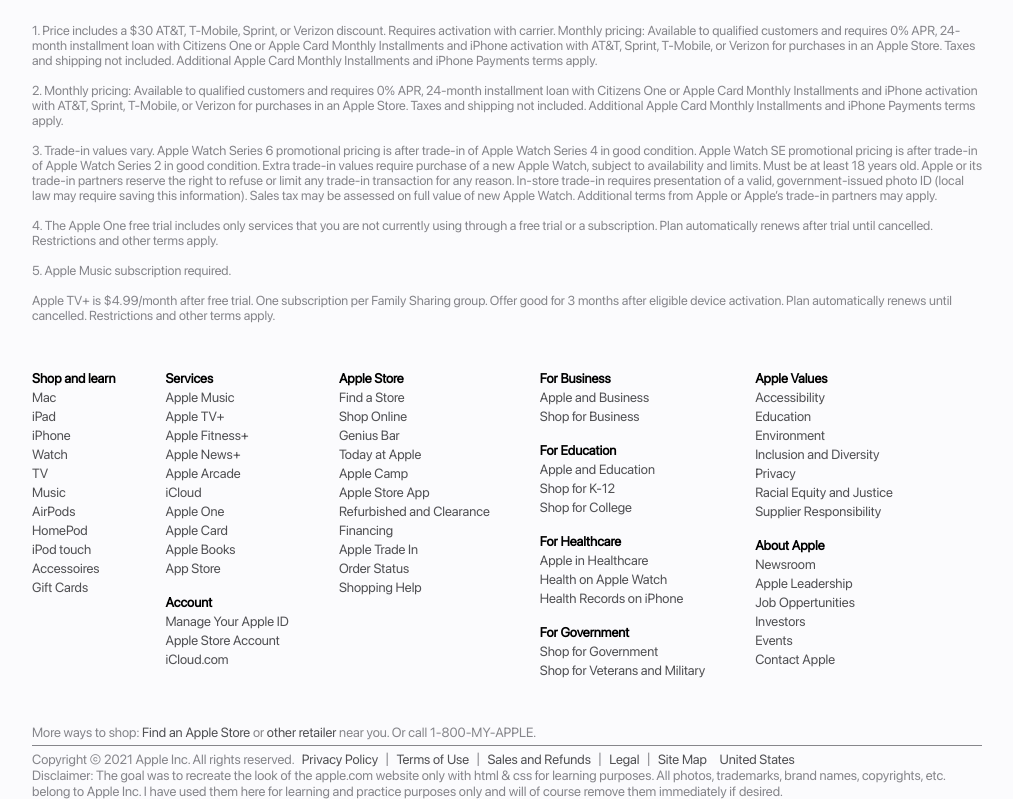
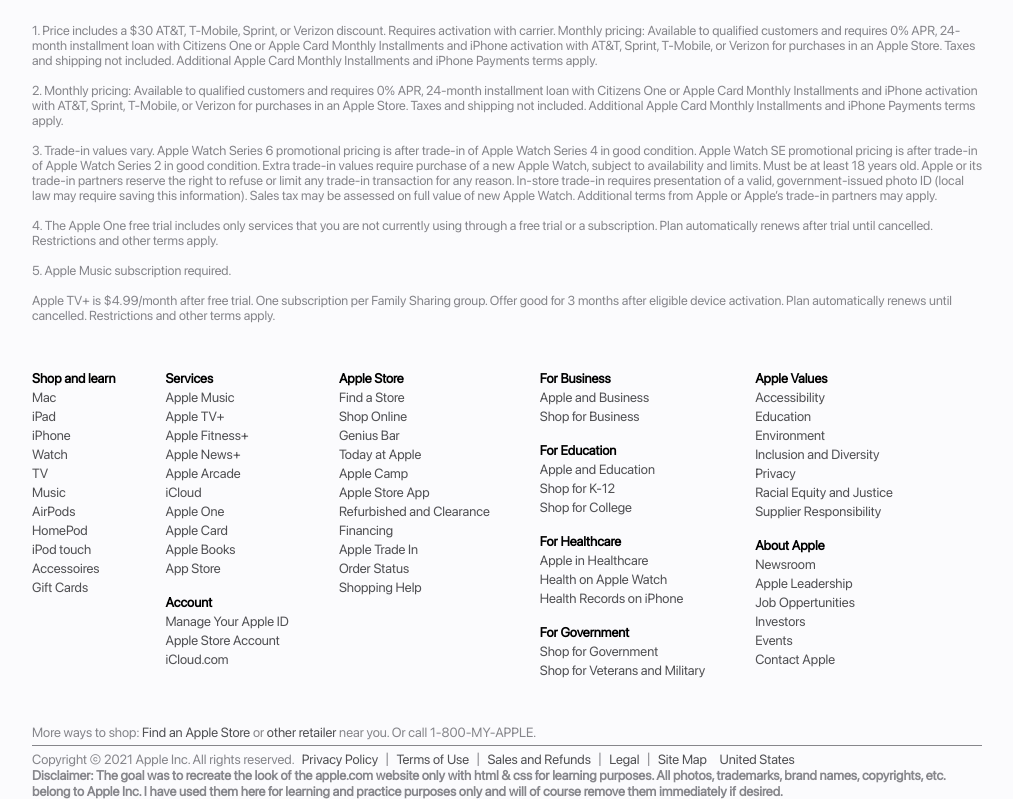
Before and after one commit to romanjasiek/project_frontend, a plain HTML site: page index.html in a window 1280 px wide. Shown: the part 3332-4131 px from the top of the page, without its empty margins (133-1146 px from the left). Drawn offline with Linux system fonts and the light colour scheme.

Commit message:
Update index.html

```diff
--- a/index.html
+++ b/index.html
@@ -246,7 +246,7 @@
         <div id=FooterHR></div>
     <p id="FooterLinks">Copyright © 2021 Apple Inc. All rights reserved. <a href="https://www.apple.com/legal/privacy/">Privacy Policy</a> &boxv; <a href="https://www.apple.com/legal/internet-services/terms/site.html">Terms of Use</a> &boxv; <a href="https://www.apple.com/us/shop/goto/help/sales_refunds">Sales and Refunds</a> &boxv; <a href="https://www.apple.com/legal/">Legal</a> &boxv; <a href="https://www.apple.com/sitemap/">Site Map</a> <a href="https://www.apple.com/choose-country-region/" id="RegionSelector">United States</a>
     </p>
-      <p>Disclaimer: The goal was to recreate the look of the apple.com website only with html & css for learning purposes. All photos, trademarks, brand names, copyrights, etc. belong to Apple Inc. I have used them here for learning and practice purposes only and will of course remove them immediately if desired.</p>
+      <p><strong>Disclaimer: The goal was to recreate the look of the apple.com website only with html & css for learning purposes. All photos, trademarks, brand names, copyrights, etc. belong to Apple Inc. I have used them here for learning and practice purposes only and will of course remove them immediately if desired.</strong></p>
 </footer>
 
 </body>
```
